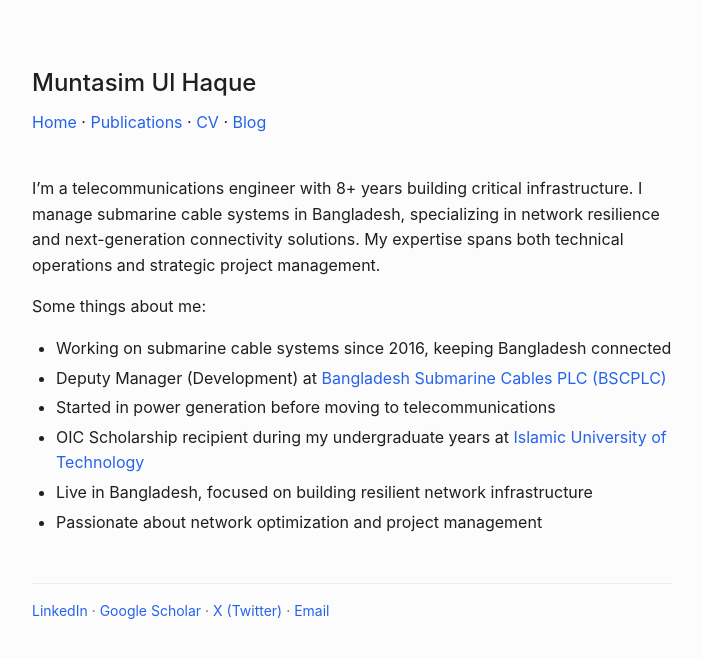
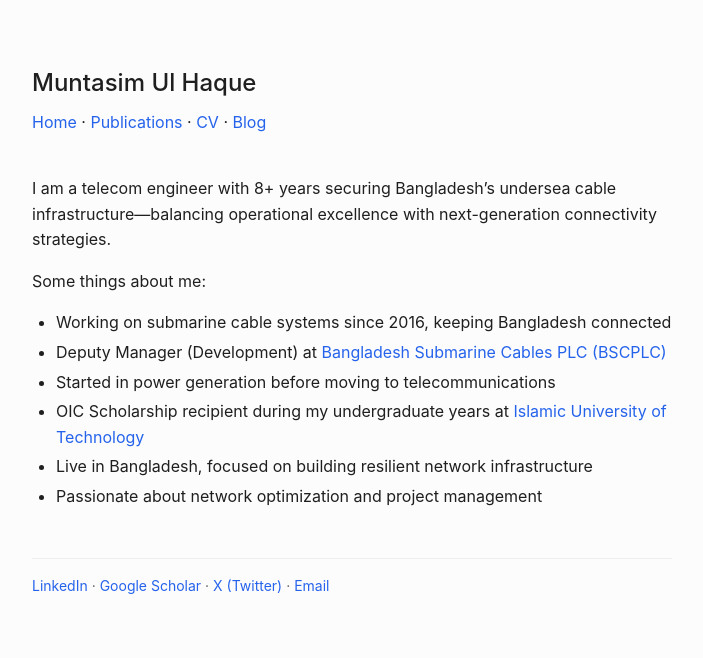
Before and after one commit to muntasimulhaque/muntasimulhaque.github.io, a Jekyll site: the page built from index.md, in a window 1280 px wide. Shown: the top 658 px of the page, without its empty margins (288-991 px from the left). Built offline with Jekyll 4.4.1, drawn with Linux system fonts in a browser that asks for light colours.

Commit message:
Update index.md

```diff
--- a/index.md
+++ b/index.md
@@ -3,7 +3,7 @@ layout: default
 title: Home
 ---
 
-I'm a telecommunications engineer with 8+ years building critical infrastructure. I manage submarine cable systems in Bangladesh, specializing in network resilience and next-generation connectivity solutions. My expertise spans both technical operations and strategic project management.
+I am a telecom engineer with 8+ years securing Bangladesh's undersea cable infrastructure—balancing operational excellence with next-generation connectivity strategies.
 
 Some things about me:
 * Working on submarine cable systems since 2016, keeping Bangladesh connected
```
